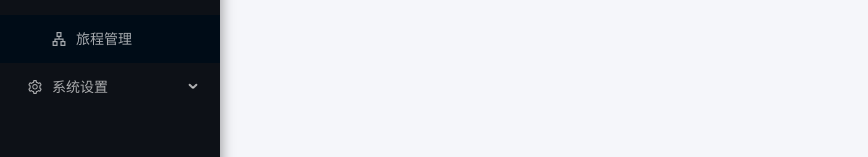
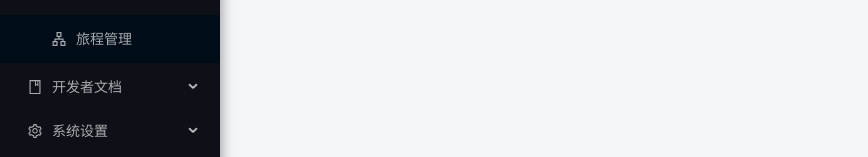
Before and after one commit to ChovyCao2025/canvas, a React (Vite) app in the folder frontend/: page /home in a window 1280 px wide. Shown: the part 141-298 px from the top of the page, without its empty margins (0-868 px from the left). Built offline with nearby package versions, Linux system fonts and the light colour scheme; sample sign-in values are in the browser's storage.

Commit message:
feat: expose api docs navigation

```diff
--- a/frontend/src/App.tsx
+++ b/frontend/src/App.tsx
@@ -15,6 +15,7 @@ import MqConfigPage from './pages/mq-config'
 import EventConfigPage from './pages/event-config'
 import AudienceListPage from './pages/audience-list'
 import AudienceEditPage from './pages/audience-edit'
+import ApiDocsPage from './pages/api-docs'
 
 export default function App() {
   return (
@@ -48,6 +49,7 @@ export default function App() {
               <Route path="/audiences/:id/edit" element={<AudienceEditPage />} />
               <Route path="/mq-config"      element={<MqConfigPage />} />
               <Route path="/event-config"   element={<EventConfigPage />} />
+              <Route path="/api-docs"       element={<ApiDocsPage />} />
             </Route>
           </Route>
         </Routes>
--- a/frontend/src/components/layout/AppLayout.tsx
+++ b/frontend/src/components/layout/AppLayout.tsx
@@ -5,6 +5,7 @@ import {
   ExperimentOutlined, TeamOutlined, LogoutOutlined,
   UserOutlined, MenuFoldOutlined, MenuUnfoldOutlined,
   RocketOutlined, HomeOutlined, TagsOutlined, NotificationOutlined, ThunderboltOutlined,
+  BookOutlined,
 } from '@ant-design/icons'
 import { Outlet, useNavigate, useLocation } from 'react-router-dom'
 import { useAuth } from '../../context/AuthContext'
@@ -40,11 +41,13 @@ export default function AppLayout() {
     if (location.pathname.startsWith('/audiences'))      return 'audiences'
     if (location.pathname.startsWith('/mq-config'))      return 'mq-config'
     if (location.pathname.startsWith('/event-config'))   return 'event-config'
+    if (location.pathname.startsWith('/api-docs'))       return 'api-docs'
     if (location.pathname.startsWith('/admin/users'))    return 'admin-users'
     return 'canvas'
   })()
 
   const defaultOpenKeys = (() => {
+    if (selectedKey === 'api-docs') return ['developer']
     if (['api-config', 'ab-experiments', 'admin-users'].includes(selectedKey)) return ['marketing', 'settings']
     return ['marketing']
   })()
@@ -66,6 +69,19 @@ export default function AppLayout() {
           icon: <ApartmentOutlined />,
           label: '旅程管理',
           onClick: () => navigate('/canvas'),
+        },
+      ],
+    },
+    {
+      key: 'developer',
+      icon: <BookOutlined />,
+      label: '开发者文档',
+      children: [
+        {
+          key: 'api-docs',
+          icon: <ApiOutlined />,
+          label: 'API 说明',
+          onClick: () => navigate('/api-docs'),
         },
       ],
     },
```
